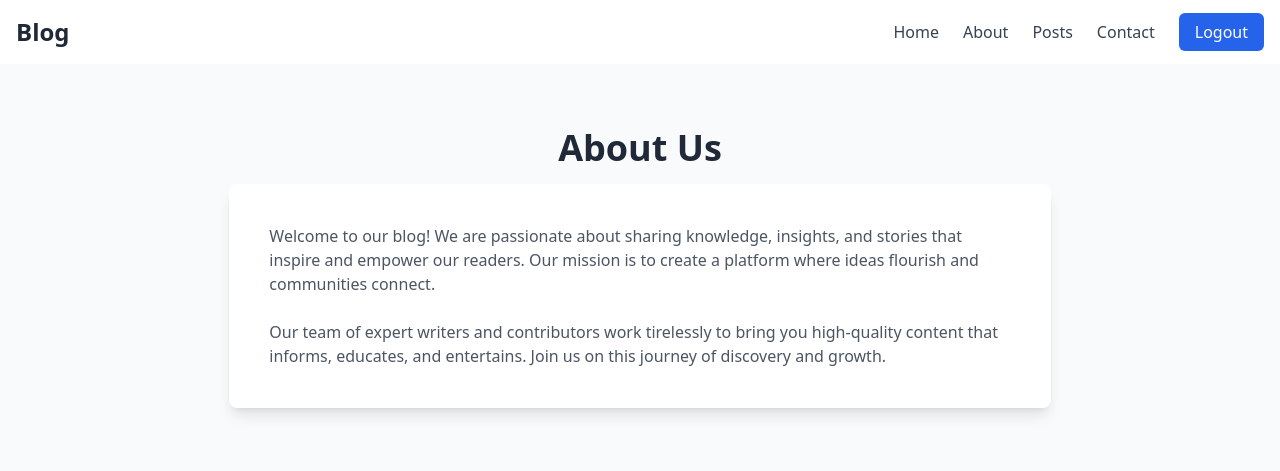
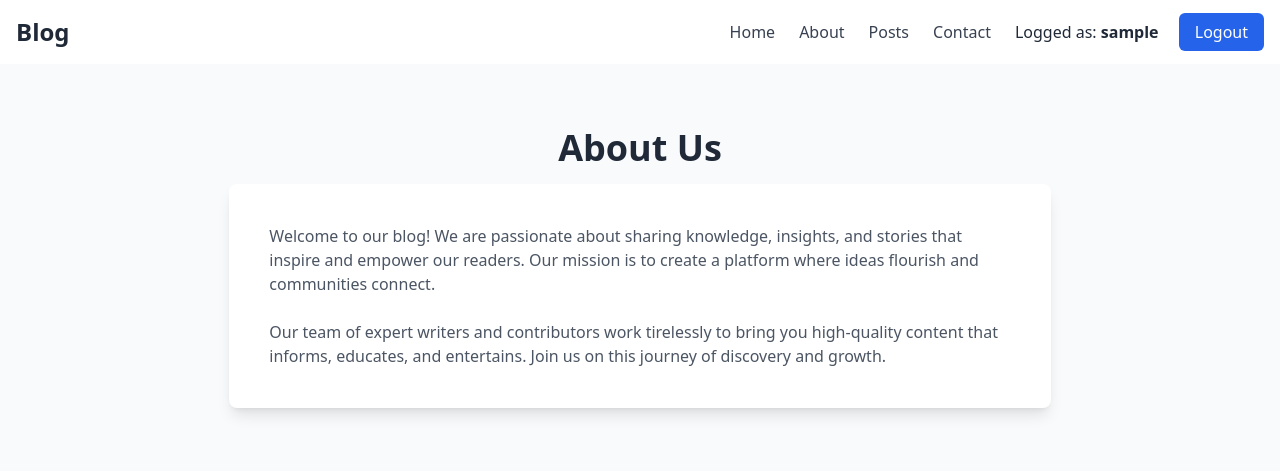
Before and after one commit to Youssef-Chibane/Django-Blog, a Django app: page /about in a window 1280 px wide. Shown: the top 471 px of the page. Run offline with Django 5.2, Linux system fonts and the light colour scheme; the visitor is signed in with stand-in values (Sample User, id 1); some libraries are stand-ins or nearby versions.

Commit message:
add logged as

```diff
--- a/blog/templates/blog/navbar.html
+++ b/blog/templates/blog/navbar.html
@@ -17,6 +17,7 @@
             {% endif %}
             <div class="space-x-4">
                 {% if request.user.is_authenticated %}
+                <span class="text-gray-800">Logged as: <strong>{{ request.user.username }}</strong></span>
                     <a href="{% url 'logout' %}"
                        class="bg-blue-600 text-white px-4 py-2 rounded-md hover:bg-blue-700 transition duration-300">Logout</a>
                 {% else %}
```
